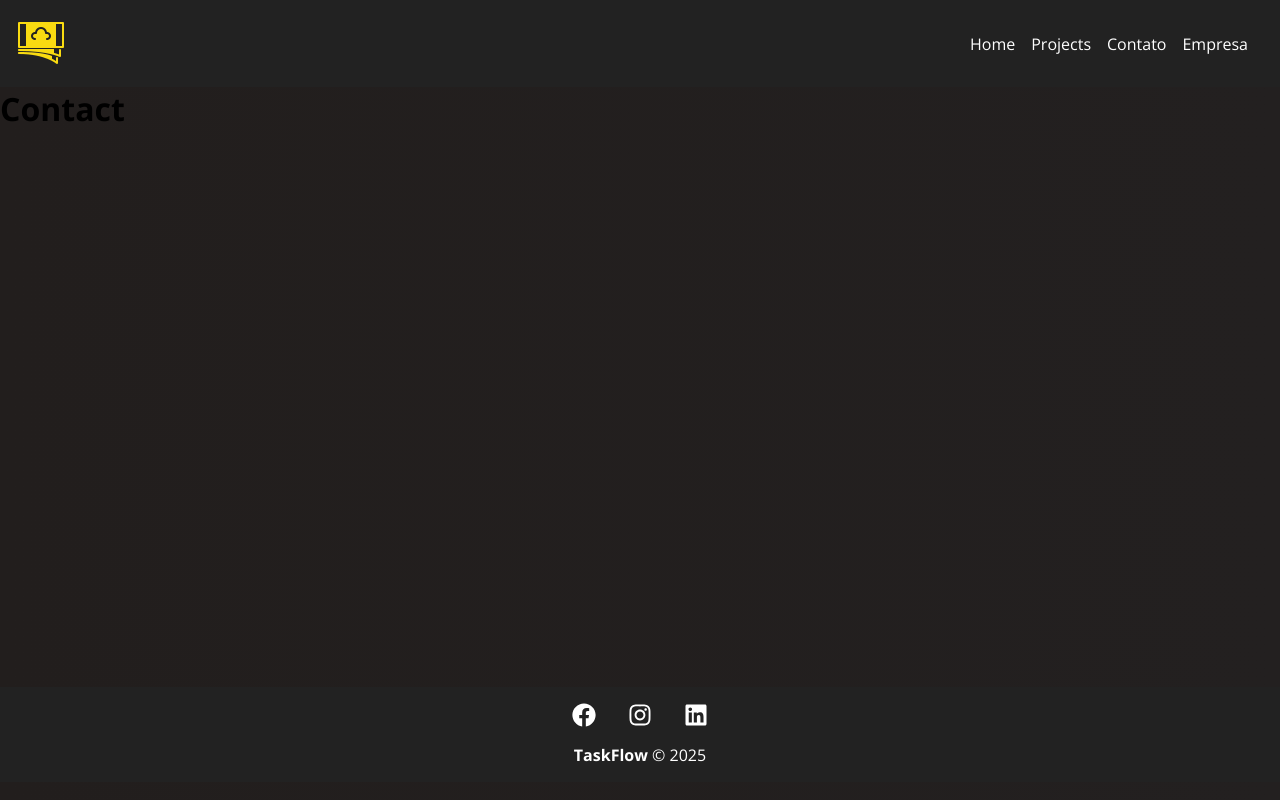
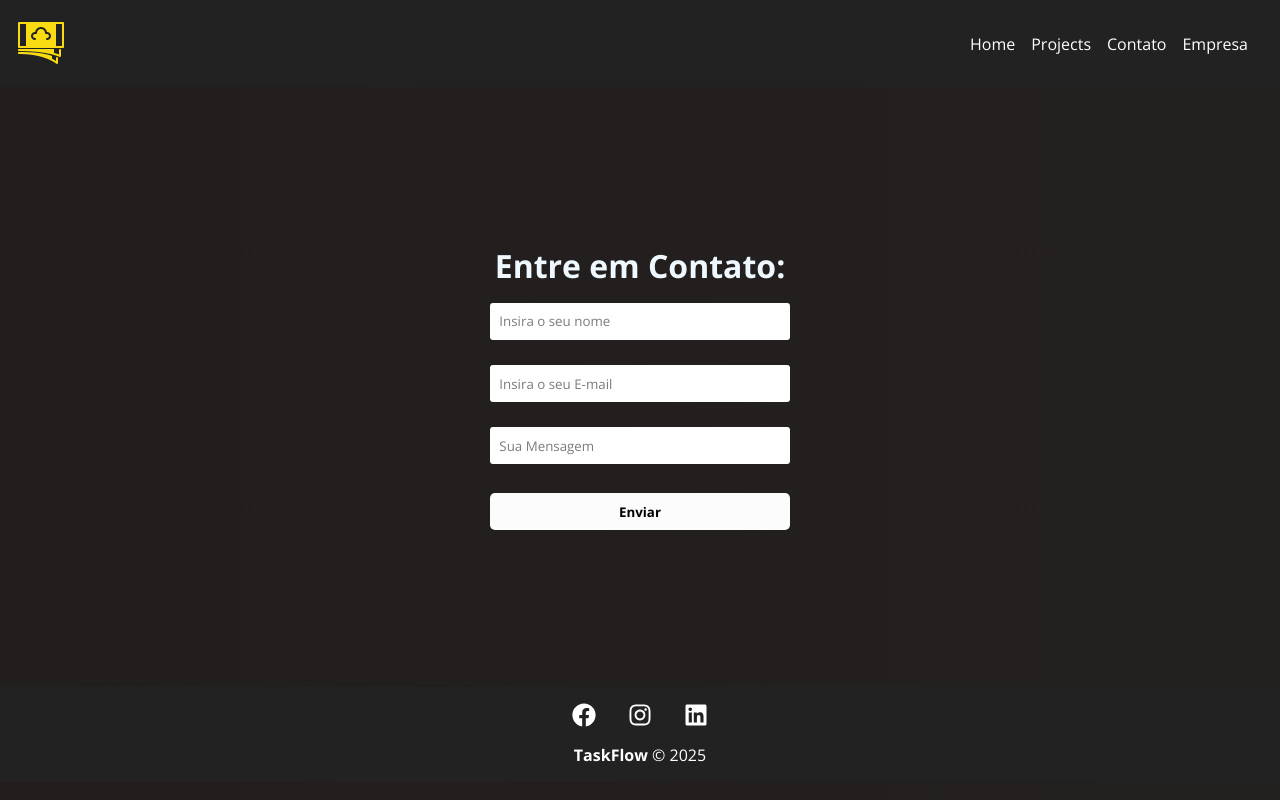
Before and after one commit to brunohenriquedeveloper/Project-Manager, a React (Vite) app in the folder Project-Manager/: page /contact in a window 1280 px wide. Built offline with nearby package versions, Linux system fonts and the light colour scheme.

Commit message:
Feat: Create a responsible code for the contact page

```diff
--- a/Project-Manager/src/components/pages/Contact.jsx
+++ b/Project-Manager/src/components/pages/Contact.jsx
@@ -1,5 +1,47 @@
-function Home(){
-    return <h1>Contact</h1>
+import Submit from "../form/Submit"
+import styles from "./Contact.module.css"
+import Input from "../form/input"
+
+function Contact(){
+
+    function handleChange(e){
+        setProject({...project, [e.target.name]: e.target.value })
+    }
+
+
+    return (
+        <div className={styles.conteiner_form}>
+        <form onSubmit={Submit} className={styles.contact_form}>
+            <h2>Entre em Contato:</h2>
+              <Input
+            type="text"
+           name="name"
+           placeholder="Insira o seu nome"
+           handleOnChange={handleChange}
+
+           />
+
+           <Input
+            type="email"
+           name="name"
+           placeholder="Insira o seu E-mail"
+           handleOnChange={handleChange}
+
+           />
+
+           <Input
+            type="text"
+           name="name"
+           placeholder="Sua Mensagem"
+           handleOnChange={handleChange}
+
+           />
+
+            <Submit text = "Enviar"/>
+        </form>
+
+        </div>
+    )
 }
 
-export default Home
+export default Contact
--- /dev/null
+++ b/Project-Manager/src/components/pages/Contact.module.css
@@ -0,0 +1,43 @@
+.conteiner_form {
+    width: 100%;
+    display: flex;
+    align-items: center;
+    justify-content: center;
+}
+
+.contact_form {
+    display: flex;
+    flex-direction: column;
+    align-items: center;
+    width: 320px;
+    color: aliceblue;
+}
+
+.contact_form h2 {
+    font-weight: light;
+    font-size: 1.5rem;
+    margin-bottom: .2em;
+}
+
+.contact_form input {
+    width: 220px;
+}
+
+.contact_form button {
+    margin-top: 1em;
+    width: 220px;
+}
+
+@media screen and (min-width: 767px) {
+    .contact_form h2 {
+        font-size: 2rem;
+    }
+
+    .contact_form input {
+        width: 300px;
+    }
+
+    .contact_form button {
+        width: 300px;
+    }
+}
```
